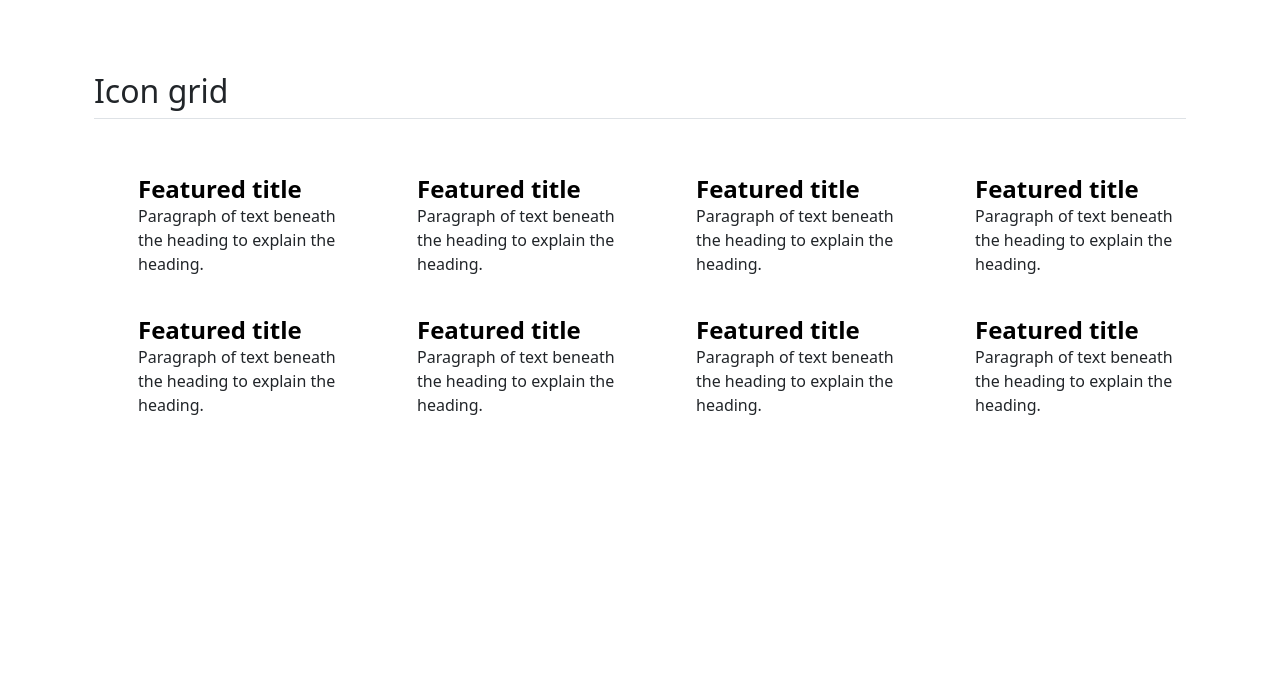
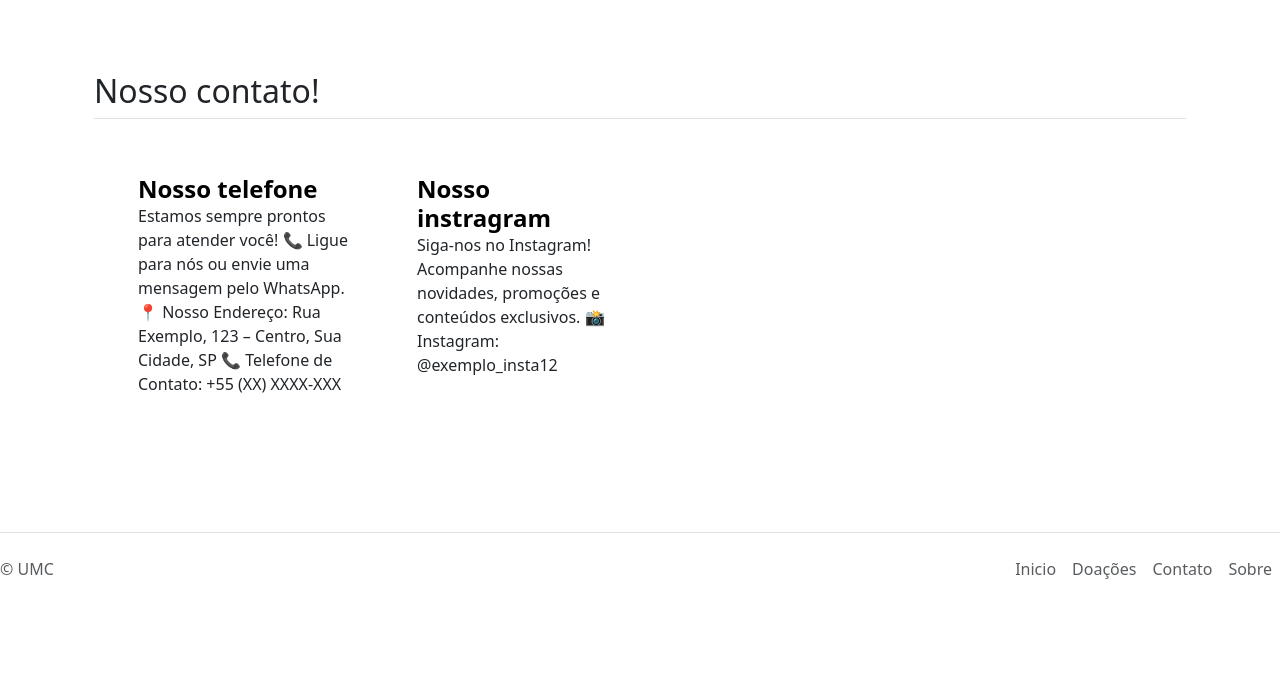
Before and after one commit to MarchettiGit/site-arrecadacao-ongs, a PHP site: page /contato.html in a window 1280 px wide. Shown: the part 133-810 px from the top of the page. Before the commit the page ends 548 px from the top, so only its background shows below. Run offline with PHP 8.4, Linux system fonts and the light colour scheme.

Commit message:
contato.html

```diff
--- a/contato.html
+++ b/contato.html
@@ -30,161 +30,64 @@
       </ul>
     </header>
 
+    <!-- Seção de ícones -->
     <div class="container px-4 py-5" id="icon-grid">
-        <h2 class="pb-2 border-bottom">Icon grid</h2>
-        <div
-          class="row row-cols-1 row-cols-sm-2 row-cols-md-3 row-cols-lg-4 g-4 py-5"
-        >
+      <h2 class="pb-2 border-bottom">Nosso contato!</h2>
+      <div class="row row-cols-1 row-cols-sm-2 row-cols-md-3 row-cols-lg-4 g-4 py-5">
+
+        <!-- Primeiro item -->
         <div class="col d-flex align-items-start">
-            <svg
-              class="bi text-body-secondary flex-shrink-0 me-3"
-              width="1.75em"
-              height="1.75em"
-              aria-hidden="true"
-            >
+          <svg class="bi text-body-secondary flex-shrink-0 me-3" width="1.75em" height="1.75em" aria-hidden="true">
             <use xlink:href="#bootstrap"></use>
           </svg>
           <div>
-              <h3 class="fw-bold mb-0 fs-4 text-body-emphasis">
-                Featured title
-              </h3>
-              <p>
-                Paragraph of text beneath the heading to explain the heading.
-              </p>
+            <h3 class="fw-bold mb-0 fs-4 text-body-emphasis">Nosso telefone</h3>
+            <p>Estamos sempre prontos para atender você! 📞 Ligue para nós ou envie uma mensagem pelo WhatsApp.
+📍 Nosso Endereço: Rua Exemplo, 123 – Centro, Sua Cidade, SP
+📞 Telefone de Contato: +55 (XX) XXXX-XXX</p>
           </div>
         </div>
+
+        <!-- Segundo item -->
         <div class="col d-flex align-items-start">
-            <svg
-              class="bi text-body-secondary flex-shrink-0 me-3"
-              width="1.75em"
-              height="1.75em"
-              aria-hidden="true"
-            >
+          <svg class="bi text-body-secondary flex-shrink-0 me-3" width="1.75em" height="1.75em" aria-hidden="true">
             <use xlink:href="#cpu-fill"></use>
           </svg>
           <div>
-              <h3 class="fw-bold mb-0 fs-4 text-body-emphasis">
-                Featured title
-              </h3>
-              <p>
-                Paragraph of text beneath the heading to explain the heading.
-              </p>
+            <h3 class="fw-bold mb-0 fs-4 text-body-emphasis">Nosso instragram</h3>
+            <p>Siga-nos no Instagram!
+            Acompanhe nossas novidades, promoções e conteúdos exclusivos.
+            📸 Instagram: @exemplo_insta12</p>
           </div>
         </div>
-          <div class="col d-flex align-items-start">
-            <svg
-              class="bi text-body-secondary flex-shrink-0 me-3"
-              width="1.75em"
-              height="1.75em"
-              aria-hidden="true"
-            >
-              <use xlink:href="#calendar3"></use>
-            </svg>
-            <div>
-              <h3 class="fw-bold mb-0 fs-4 text-body-emphasis">
-                Featured title
-              </h3>
-              <p>
-                Paragraph of text beneath the heading to explain the heading.
-              </p>
-            </div>
-          </div>
-          <div class="col d-flex align-items-start">
-            <svg
-              class="bi text-body-secondary flex-shrink-0 me-3"
-              width="1.75em"
-              height="1.75em"
-              aria-hidden="true"
-            >
-              <use xlink:href="#home"></use>
-            </svg>
-            <div>
-              <h3 class="fw-bold mb-0 fs-4 text-body-emphasis">
-                Featured title
-              </h3>
-              <p>
-                Paragraph of text beneath the heading to explain the heading.
-              </p>
-            </div>
-          </div>
-          <div class="col d-flex align-items-start">
-            <svg
-              class="bi text-body-secondary flex-shrink-0 me-3"
-              width="1.75em"
-              height="1.75em"
-              aria-hidden="true"
-            >
-              <use xlink:href="#speedometer2"></use>
-            </svg>
-            <div>
-              <h3 class="fw-bold mb-0 fs-4 text-body-emphasis">
-                Featured title
-              </h3>
-              <p>
-                Paragraph of text beneath the heading to explain the heading.
-              </p>
-            </div>
-          </div>
-          <div class="col d-flex align-items-start">
-            <svg
-              class="bi text-body-secondary flex-shrink-0 me-3"
-              width="1.75em"
-              height="1.75em"
-              aria-hidden="true"
-            >
-              <use xlink:href="#toggles2"></use>
-            </svg>
-            <div>
-              <h3 class="fw-bold mb-0 fs-4 text-body-emphasis">
-                Featured title
-              </h3>
-              <p>
-                Paragraph of text beneath the heading to explain the heading.
-              </p>
-            </div>
-          </div>
-          <div class="col d-flex align-items-start">
-            <svg
-              class="bi text-body-secondary flex-shrink-0 me-3"
-              width="1.75em"
-              height="1.75em"
-              aria-hidden="true"
-            >
-              <use xlink:href="#geo-fill"></use>
-            </svg>
-            <div>
-              <h3 class="fw-bold mb-0 fs-4 text-body-emphasis">
-                Featured title
-              </h3>
-              <p>
-                Paragraph of text beneath the heading to explain the heading.
-              </p>
-            </div>
-          </div>
-          <div class="col d-flex align-items-start">
-            <svg
-              class="bi text-body-secondary flex-shrink-0 me-3"
-              width="1.75em"
-              height="1.75em"
-              aria-hidden="true"
-            >
-              <use xlink:href="#tools"></use>
-            </svg>
-            <div>
-              <h3 class="fw-bold mb-0 fs-4 text-body-emphasis">
-                Featured title
-              </h3>
-              <p>
-                Paragraph of text beneath the heading to explain the heading.
-              </p>
-            </div>
-          </div>
+
       </div>
     </div>
 
     <!-- Rodapé -->
-    <footer>
-      <!-- conteúdo futuramente -->
+    <footer class="d-flex flex-wrap justify-content-between align-items-center py-3 my-4 border-top" >
+      <p class="col-md-4 mb-0 text-body-secondary">
+        &copy; UMC
+      </p>
+      <a href="/" class="col-md-4 d-flex align-items-center justify-content-center mb-3 mb-md-0 me-md-auto link-body-emphasis text-decoration-none" aria-label="Bootstrap">
+        <svg class="bi me-2" width="40" height="32" aria-hidden="true">
+          <use xlink:href="#bootstrap"></use>
+        </svg>
+      </a>
+      <ul class="nav col-md-4 justify-content-end">
+        <li class="nav-item">
+          <a href="index.html" class="nav-link px-2 text-body-secondary">Inicio</a>
+        </li>
+        <li class="nav-item">
+          <a href="doacoes.html" class="nav-link px-2 text-body-secondary">Doações</a>
+        </li>
+        <li class="nav-item">
+          <a href="contato.html" class="nav-link px-2 text-body-secondary">Contato</a>
+        </li>
+        <li class="nav-item">
+          <a href="sobre.html" class="nav-link px-2 text-body-secondary">Sobre</a>
+        </li>
+      </ul>
     </footer>
 
     <!-- Bootstrap JS -->
```
Also changed, not shown: assets/css/contato.css (+37 -19 lines), sobre.html (+14 -1 lines). Lines whose indentation alone changed are shown as unchanged.
